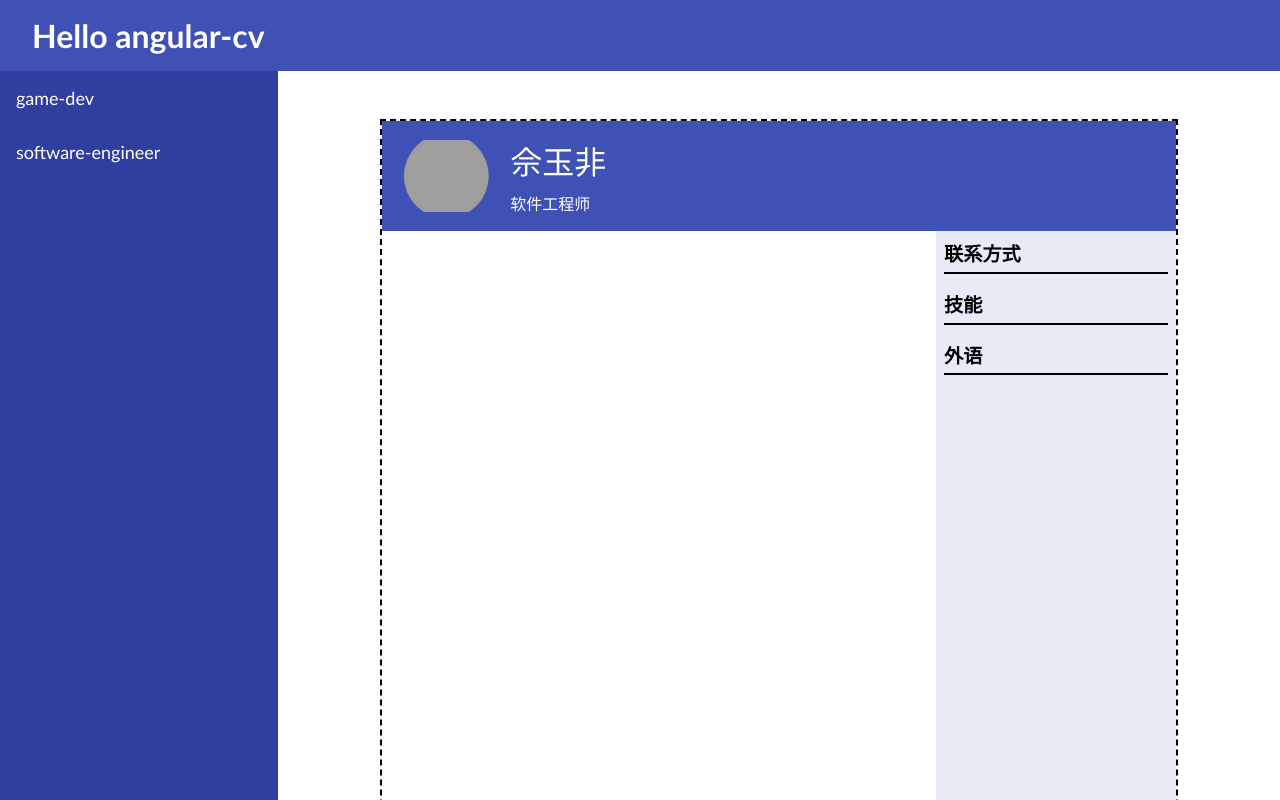
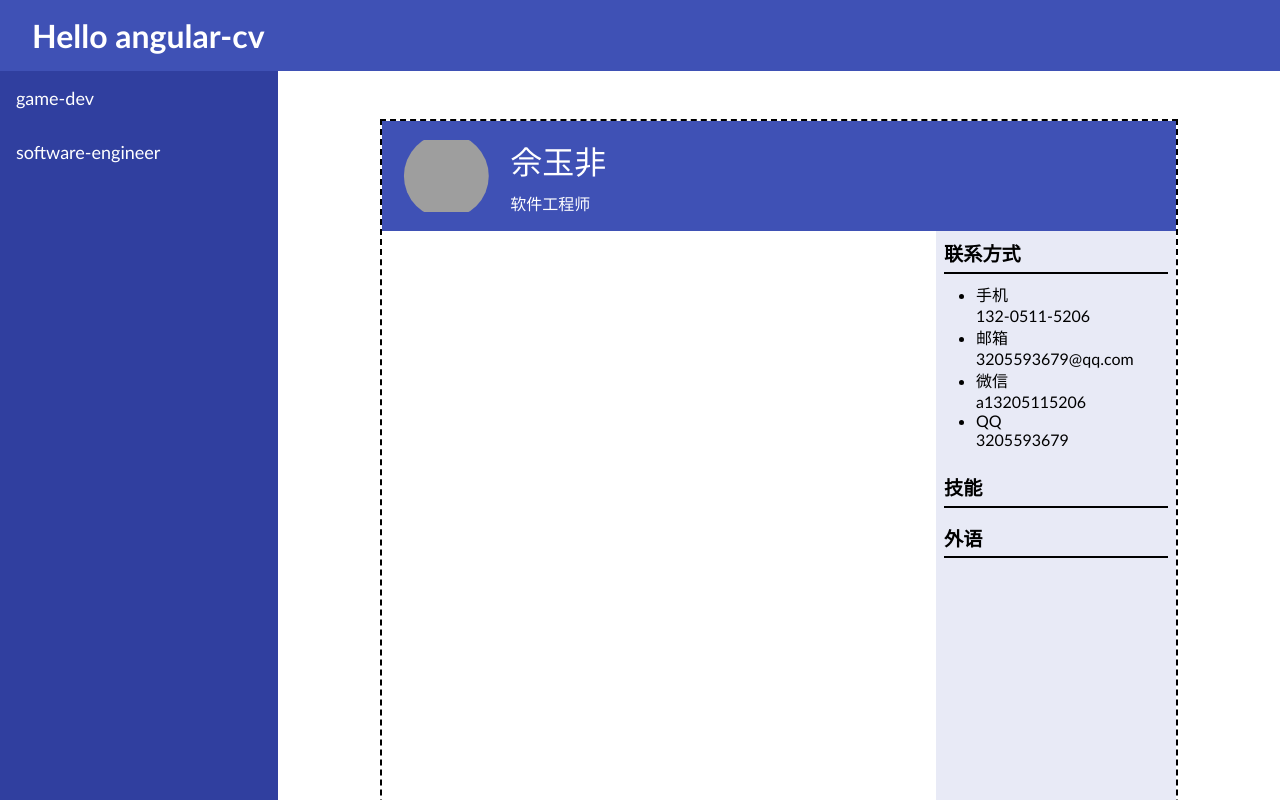
Before and after one commit to SnekTech/angular-cv, an Angular app: page /software-engineer in a window 1280 px wide. Shown: the top 800 px of the page. Built offline with nearby package versions, Linux system fonts and the light colour scheme; grey boxes are pictures that could not be loaded.

Commit message:
add contact

```diff
--- /dev/null
+++ b/src/app/cv/contact/contact.component.html
@@ -0,0 +1,8 @@
+<app-title-underlined>联系方式</app-title-underlined>
+
+<ul>
+  <li *ngFor="let contact of contacts;">
+    <div>{{contact.name}}</div>
+    <div>{{contact.value}}</div>
+  </li>
+</ul>
--- /dev/null
+++ b/src/app/cv/contact/contact.component.scss
@@ -0,0 +1,3 @@
+ul {
+  margin-top: 0;
+}
--- /dev/null
+++ b/src/app/cv/contact/contact.component.ts
@@ -0,0 +1,19 @@
+import { Component } from '@angular/core';
+import { CommonModule } from '@angular/common';
+import {TitleUnderlinedComponent} from "../title-underlined/title-underlined.component";
+import {ContactService} from "./contact.service";
+import {ContactItem} from "./contactItem";
+
+@Component({
+  selector: 'app-contact',
+  standalone: true,
+  imports: [CommonModule, TitleUnderlinedComponent],
+  templateUrl: './contact.component.html',
+  styleUrls: ['./contact.component.scss']
+})
+export class ContactComponent {
+  contacts: ContactItem[];
+  constructor(private contactService: ContactService) {
+    this.contacts = contactService.getContacts();
+  }
+}
--- /dev/null
+++ b/src/app/cv/contact/contact.service.ts
@@ -0,0 +1,11 @@
+import {Injectable} from "@angular/core";
+import {ContactItem, syfContacts} from "./contactItem";
+
+@Injectable({
+  providedIn: "root"
+})
+export class ContactService {
+  getContacts(): ContactItem[] {
+    return syfContacts;
+  }
+}
--- /dev/null
+++ b/src/app/cv/contact/contactItem.ts
@@ -0,0 +1,23 @@
+export type ContactItem = {
+  name: string,
+  value: string,
+}
+
+export const syfContacts: ContactItem[] = [
+  {
+    name: '手机',
+    value: '132-0511-5206'
+  },
+  {
+    name: '邮箱',
+    value: '3205593679@qq.com'
+  },
+  {
+    name: '微信',
+    value: 'a13205115206'
+  },
+  {
+    name: 'QQ',
+    value: '3205593679'
+  }
+];
--- a/src/app/cv/software-engineer/software-engineer.component.html
+++ b/src/app/cv/software-engineer/software-engineer.component.html
@@ -16,9 +16,7 @@
       <div class="projects"></div>
     </div>
     <div class="sidebar">
-      <div class="contact">
-        <app-title-underlined>联系方式</app-title-underlined>
-      </div>
+      <app-contact></app-contact>
       <div class="skills">
         <app-title-underlined>技能</app-title-underlined>
       </div>
--- a/src/app/cv/software-engineer/software-engineer.component.ts
+++ b/src/app/cv/software-engineer/software-engineer.component.ts
@@ -1,11 +1,12 @@
 import { Component } from '@angular/core';
 import { CommonModule } from '@angular/common';
 import {TitleUnderlinedComponent} from "../title-underlined/title-underlined.component";
+import {ContactComponent} from "../contact/contact.component";
 
 @Component({
   selector: 'app-software-engineer',
   standalone: true,
-  imports: [CommonModule, TitleUnderlinedComponent],
+  imports: [CommonModule, TitleUnderlinedComponent, ContactComponent],
   templateUrl: './software-engineer.component.html',
   styleUrls: ['./software-engineer.component.scss']
 })
```
